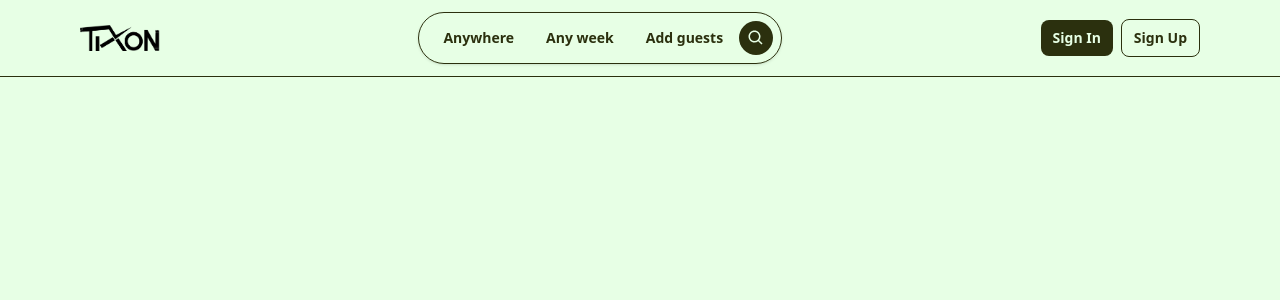
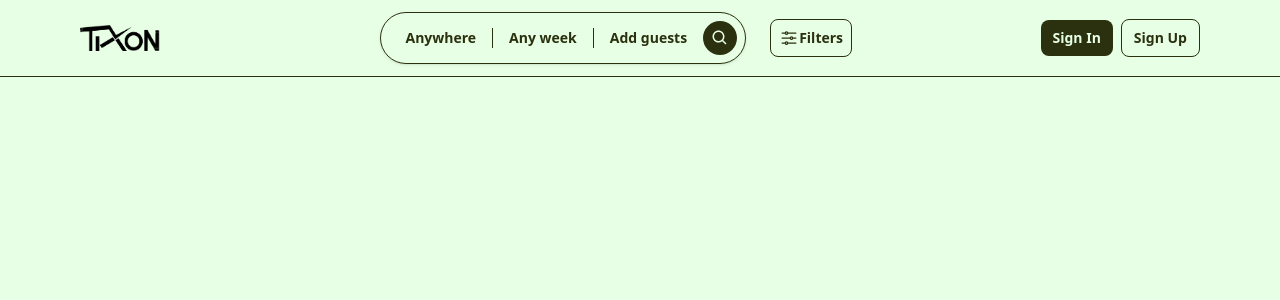
Before and after one commit to tixonapp/tixon_web, a React (Vite) app: page / in a window 1280 px wide. Shown: the top 300 px of the page. Built offline with nearby package versions, Linux system fonts and the light colour scheme.

Commit message:
DoneSomeChangesToNavBar3

```diff
--- /dev/null
+++ b/src/landing_page/components/EventCard.jsx
@@ -0,0 +1,9 @@
+const EventCard = () => {
+    return (
+      <div className="event-card">
+
+      </div>
+    );
+  };
+
+  export default EventCard;
--- /dev/null
+++ b/src/landing_page/components/FilterOption.jsx
@@ -0,0 +1,12 @@
+
+import { HiOutlineAdjustmentsHorizontal } from "react-icons/hi2";
+const FilterOption = () => {
+    return (
+      <div className="event-card ml-6 p-2 text-sm border-[1px] rounded-lg cursor-pointer font-semibold flex flex-row items-center">
+        <HiOutlineAdjustmentsHorizontal size={20}/>
+        Filters
+      </div>
+    );
+  };
+
+  export default FilterOption;
--- a/src/landing_page/components/NavBar.jsx
+++ b/src/landing_page/components/NavBar.jsx
@@ -1,3 +1,4 @@
+import FilterOption from "./FilterOption";
 import Logo from "./Logo";
 import Search from "./Search";
 import SignInOptions from "./SignInOptions";
@@ -8,7 +9,10 @@ const Navbar = () => {
     <>
     <div className="px-20 flex flex-row items-center justify-between fixed w-full z-20 border-b-[0.5px] border-[#2b300e] py-3">
       <Logo></Logo>
+      <div className="flex flex-row items-center">
       <Search></Search>
+      <FilterOption></FilterOption>
+      </div>
       <SignInOptions></SignInOptions>
     </div>
     </>
--- a/src/landing_page/components/Search.jsx
+++ b/src/landing_page/components/Search.jsx
@@ -3,13 +3,14 @@ const Search = () => {
     return (
         <>
         <div className="SearchBar
+        ml-8
         flex flex-row items-center justify-between
         px-2
         border-[1px] w-pull md:w-auto py-2 rounded-full shadow-sm cursor-pointer">
             <div className="text-sm px-4 font-semibold">
                 Anywhere
             </div>
-            <div className="text-sm px-4 font-semibold">
+            <div className="text-sm px-4 font-semibold border-x-[1px]">
                 Any week
             </div>
             <div className="text-sm px-4 font-semibold">
```
